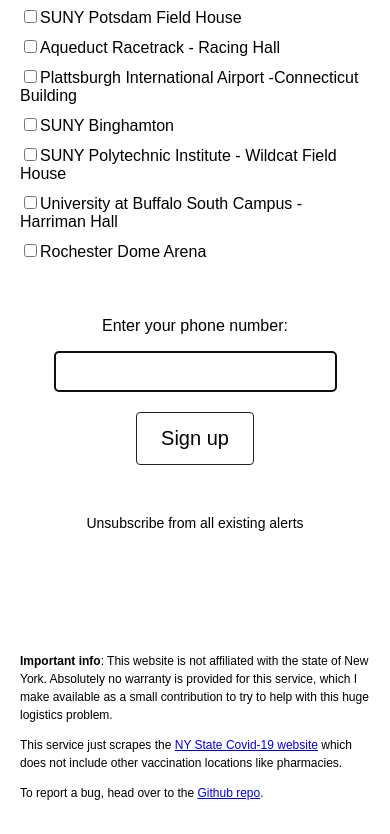
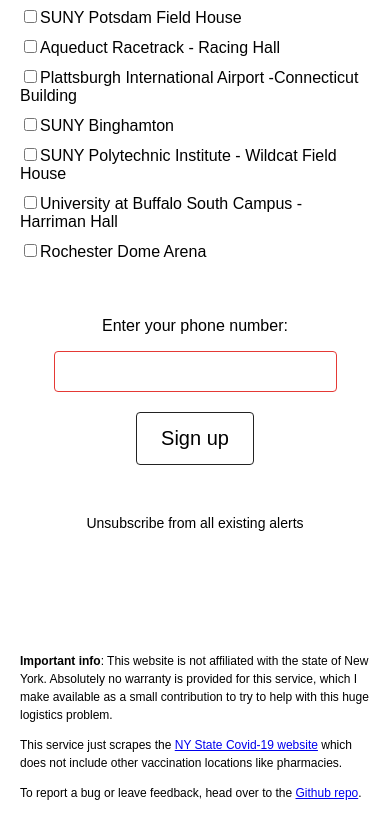
Before and after one commit to fernap3/ny-vaccine-alert, a website: page index.html in a window 390 px wide. Shown: the part 600-1434 px from the top of the page. Drawn offline with Linux system fonts and the light colour scheme.

Commit message:
Don't give focus to the phone input on page load

```diff
--- a/index.html
+++ b/index.html
@@ -139,7 +139,7 @@
 			which I make available as a small contribution to try to help with this huge logistics problem.
 		</p>
 		<p>This service just scrapes the <a href="https://virtualqueue4.ny.gov/">NY State Covid-19 website</a> which does not include other vaccination locations like pharmacies.</p>
-		<p>To report a bug, head over to the <a href="https://github.com/fernap3/ny-vaccine-alert">Github repo</a>.</p>
+		<p>To report a bug or leave feedback, head over to the <a href="https://github.com/fernap3/ny-vaccine-alert">Github repo</a>.</p>
 	</div>
 
 	<script>
@@ -182,7 +182,6 @@
 		const phoneInput = document.getElementById("phone-input");
 		phoneInput.oninput = evt => onPhoneNumberInput(evt);
 		phoneInput.onkeydown = evt => { if (evt.key === "Enter") onSignupClick(); };
-		phoneInput.focus();
 
 		const messageArea = document.getElementById("message-area");
 
```
